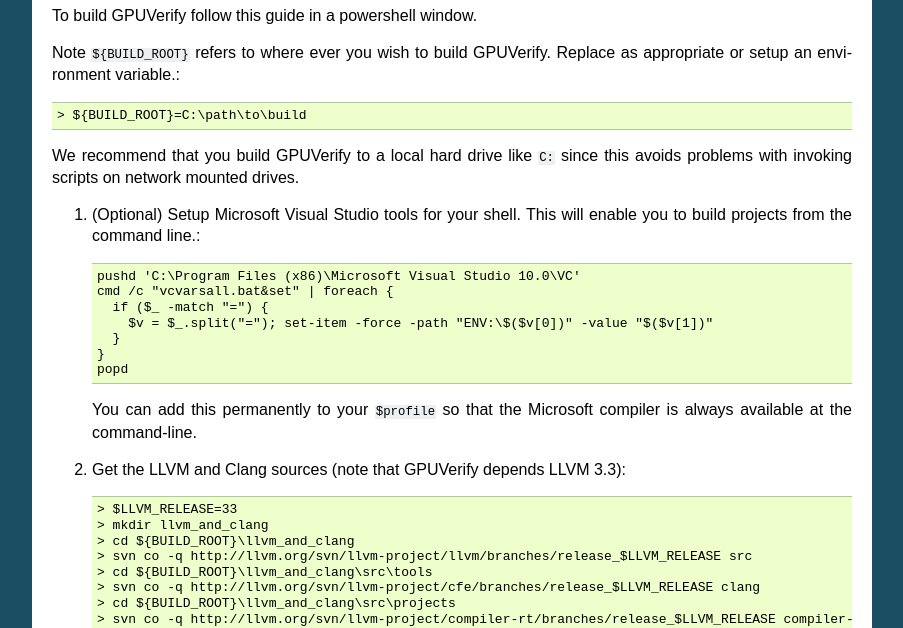
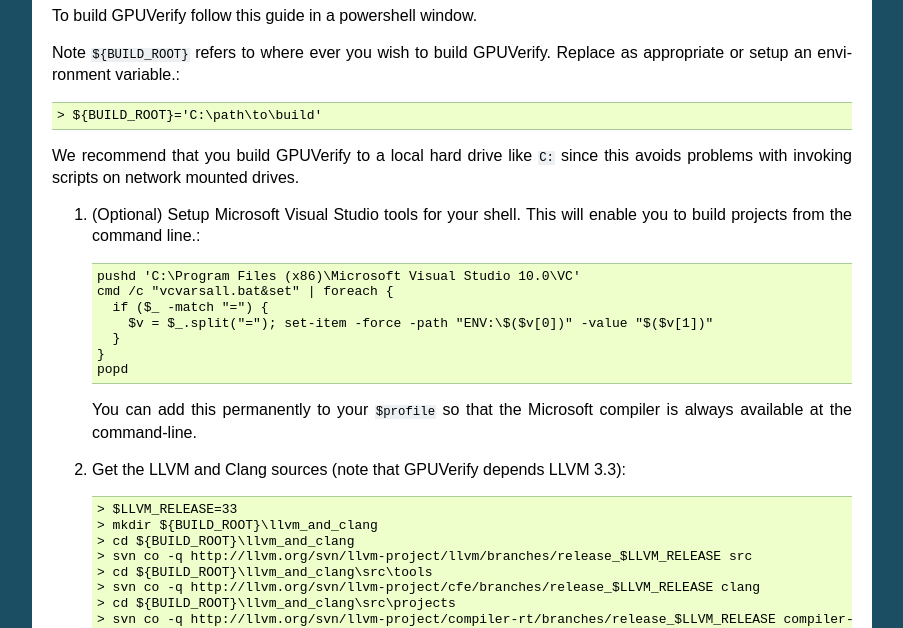
Before and after one commit to mc-imperial/gpuverify, a Sphinx documentation site: the page built from Documentation/developer_guide.rst, in a window 1280 px wide and 900 px high, scrolled down 7736 px. Shown: the part 152-780 px from the top of the window, without its empty margins (198-1101 px from the left). Built offline with Sphinx 7.4.7, drawn with Linux system fonts in a browser that asks for light colours; formulas are drawn with MathJax 3.

Commit message:
Fix small documentation issue

```diff
--- a/Documentation/developer_guide.rst
+++ b/Documentation/developer_guide.rst
@@ -469,7 +469,7 @@
 Note ``${BUILD_ROOT}`` refers to where ever you wish to build GPUVerify.
 Replace as appropriate or setup an environment variable.::
 
-      > ${BUILD_ROOT}=C:\path\to\build
+      > ${BUILD_ROOT}='C:\path\to\build'
 
 We recommend that you build GPUVerify to a local hard drive like ``C:``
 since this avoids problems with invoking scripts on network mounted
@@ -492,7 +492,7 @@
 #. Get the LLVM and Clang sources (note that GPUVerify depends LLVM 3.3)::
 
       > $LLVM_RELEASE=33
-      > mkdir llvm_and_clang
+      > mkdir ${BUILD_ROOT}\llvm_and_clang
       > cd ${BUILD_ROOT}\llvm_and_clang
       > svn co -q http://llvm.org/svn/llvm-project/llvm/branches/release_$LLVM_RELEASE src
       > cd ${BUILD_ROOT}\llvm_and_clang\src\tools
```
